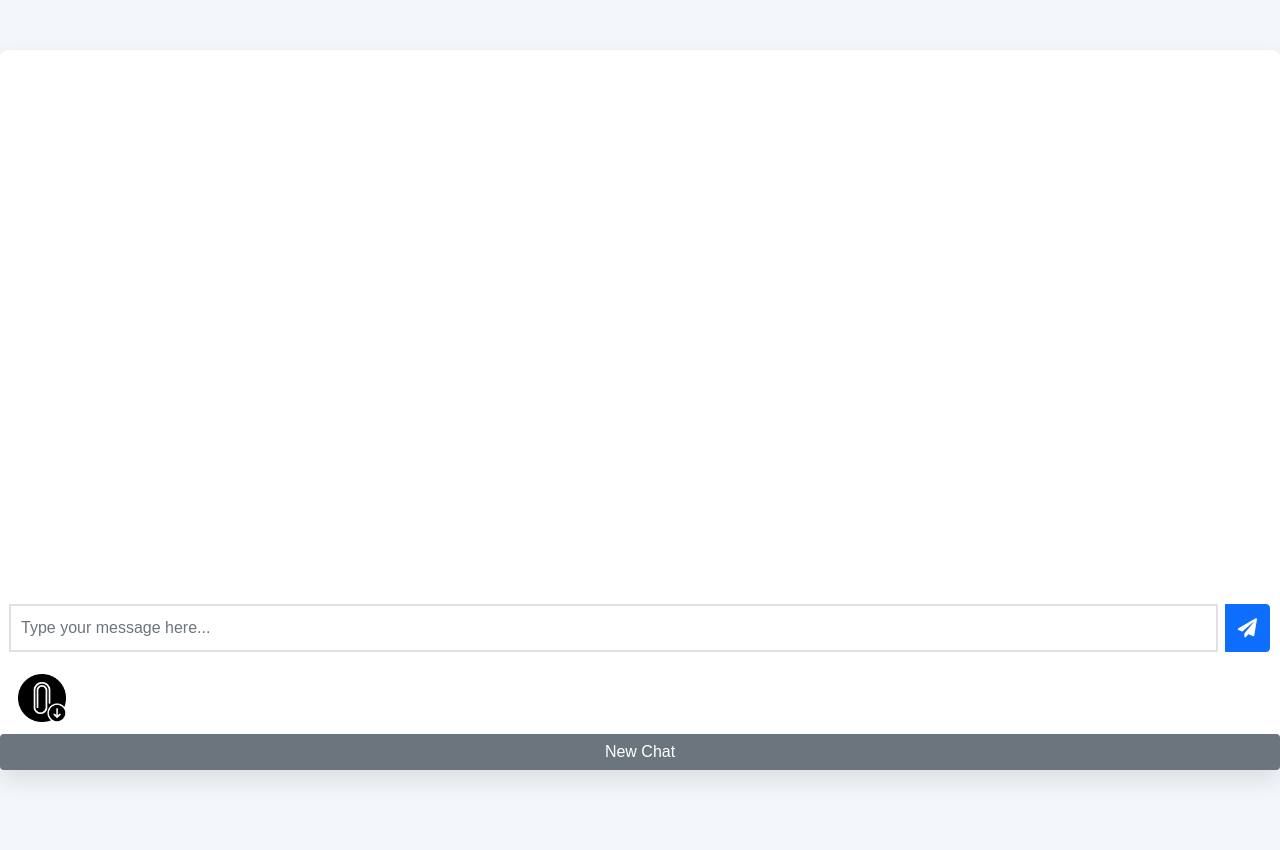
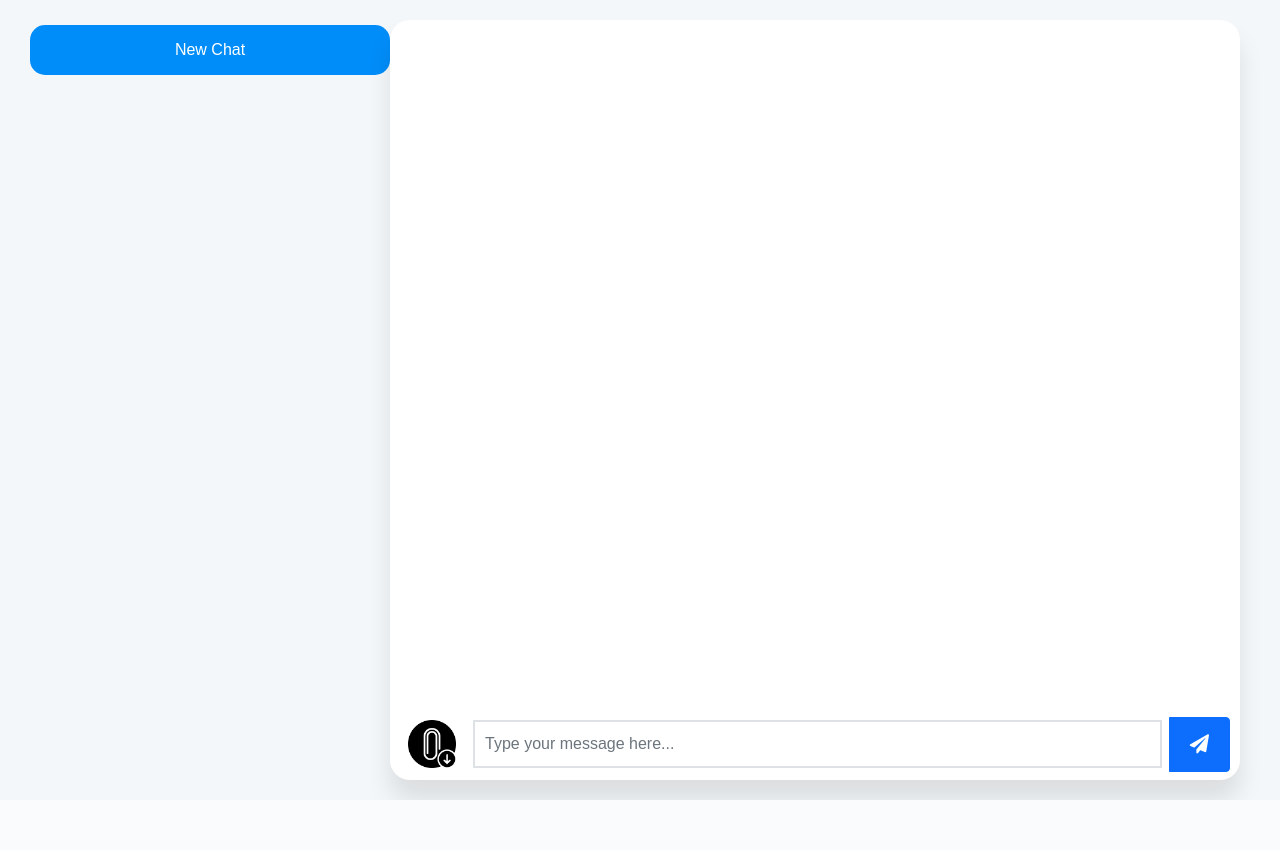
Before and after one commit to blinkswag/Bid_Scope, a Flask app: page / in a window 1280 px wide. After the commit the page ends 800 px from the top, so only its background shows below. Run offline with Flask 3, Linux system fonts and the light colour scheme; some libraries are stand-ins or nearby versions.

Commit message:
New Chat Button

```diff
--- a/app/templates/index.html
+++ b/app/templates/index.html
@@ -6,6 +6,7 @@
     <link href="https://cdn.jsdelivr.net/npm/bootstrap@5.1.3/dist/css/bootstrap.min.css" rel="stylesheet">
     <link rel="stylesheet" href="https://cdnjs.cloudflare.com/ajax/libs/font-awesome/6.0.0-beta3/css/all.min.css">
     <link rel="stylesheet" href="https://cdnjs.cloudflare.com/ajax/libs/font-awesome/5.15.1/css/all.min.css">
+
     <script src="https://cdn.lordicon.com/lordicon.js"></script>
     <style>
         body, html {
@@ -14,16 +15,33 @@
             font-family: 'Arial', sans-serif;
             background: #f4f7f9; /* Light grey background */
         }
+        .main-container {
+    display: flex; /* Enables flexbox layout */
+    align-items: start; /* Aligns children at the start of the container vertically */
+    justify-content: space-between; /* Spreads children across the horizontal space */
+    padding: 20px; /* Adds some padding around the containers */
+}
+
+.new-chat-container {
+            text-align: left; /* Aligns the button to the left */
+            padding-left: 10px; /* Gives some space from the left edge of the page */
+            margin-bottom: 10px; /* Distance between the button and the chat container */
+            margin-top: 5px; /* Moves the button down by 100 pixels */
+        }
+
     .chat-container {
-            max-width: 1500px; /* Adjust this value to increase or decrease the width */
-            margin: 50px 0 50px auto; /* Updated margin for right alignment */
-            height: 90vh;
+        flex: 3; /* Allows the container to take more space than the new chat container */
+        height: 95vh; /* Existing styles */
+        max-width: 1600px; /* Limit maximum width */
         display: flex;
         flex-direction: column;
         background: white;
-            border-radius: 8px;
-            box-shadow: 0 10px 25px rgba(0,0,0,0.1);
+        border-radius: 20px;
+        box-shadow: 0 20px 25px rgba(0,0,0,0.1);
+        padding-right: 10px;
+        margin-right: 20px;
     }
+
     #chatWindow {
         flex-grow: 1;
         overflow-y: auto;
@@ -43,7 +61,7 @@
     .message {
             padding: 10px 15px;
             border-radius: 20px;
-            margin-bottom: 10px;
+            margin-bottom: 0px;
             max-width: 80%;
             word-wrap: break-word;
         }
@@ -62,7 +80,9 @@
             border-radius: 20px 20px 20px 0;
         }
         .input-group {
-            padding: 10px;
+            display: flex;
+            align-items: center; /* Ensures vertical alignment among items */
+            /* gap: 100px; Adds space between elements */
         }
         input[type="text"] {
             flex: 1;
@@ -96,7 +116,7 @@
     display: inline-flex;
     align-items: center;
     justify-content: center;
-    gap: 5px; /* Space between icon and text */
+    gap: 2px; /* Space between icon and text */
     cursor: pointer;
 }
 
@@ -117,14 +137,23 @@ input[type="file"] {
 }
 
 label[for="fileUpload"] {
+    background: none;
+    border: none;
+    cursor: pointer;
+}
+
+label[for="fileUpload"] {
     background: none; /* Removes any background styling */
     border: none; /* Removes border */
 }
 
         #newThreadBtn {
-            background-color: #6c757d; /* Bootstrap's default grey */
+            background-color: #018df9; /* Bootstrap's default grey */
             color: white; /* Ensuring text is visible on grey background */
             border: none; /* Optional: Removes any default border */
+            width: 360px; /* Set the width of the button */
+            height: 50px;
+            border-radius: 15px;
         }
 
         #newThreadBtn:hover {
@@ -182,7 +211,11 @@ label[for="fileUpload"] {
             width: auto; /* Maintain aspect ratio */
             transition: transform 0.2s; /* Smooth transform on hover */
         }
-
+        .send-button {
+            height: 55px; /* Set the height of the button */
+            align-items: center; /* Center the icon vertically inside the button */
+            padding: 0 20px; /* Adjust padding for better visual appearance */
+        }
         .file-icon:hover {
             transform: scale(1.1); /* Slightly enlarge the icon on hover */
         }
@@ -205,6 +238,10 @@ label[for="fileUpload"] {
 <!-- <title>Chatbot</title>  -->
 </head>
 <body>
+    <div class="main-container">
+        <div class="new-chat-container">
+            <button type="button" id="newThreadBtn" class="btn" aria-label="Start New Chat">New Chat</button>
+        </div>
         <div class="chat-container">
         <!-- <h2 class="text-center">Chatbot</h2> -->
         <div id="chatWindow" class="d-flex flex-column">
@@ -213,19 +250,27 @@ label[for="fileUpload"] {
             </div>
         </div>
         <form id="chatForm" class="input-group">
+            <!-- File Upload Button -->
+            <label for="fileUpload" class="btn btn-light">
+                <img src="static/attachment.png" alt="Attach file" class="file-icon">
+                <input type="file" id="fileUpload" style="display: none;">
+            </label>
+            <!-- Hidden Thread ID Input -->
             <input type="hidden" id="threadId" name="thread_id">
+            <!-- Message Input Field -->
             <input type="text" id="messageInput" class="form-control" placeholder="Type your message here..." required>
-            <button class="btn btn-primary" type="submit" aria-label="Send"><i class="fas fa-paper-plane"></i></button>
+            <!-- Send Message Button -->
+            <button class="btn btn-primary send-button" type="submit" aria-label="Send"><i class="fas fa-paper-plane"></i></button>
         </form>
         <!-- Separate form for file uploads -->
-        <form id="fileUploadForm" class="form-inline">
+        <!-- <form id="fileUploadForm" class="form-inline">
             <label for="fileUpload" class="btn btn-light">
                 <img src="static/attachment.png" alt="Attach file" class="file-icon">
                 <input type="file" id="fileUpload" style="display: none;" required>
             </label>
-        </form>
+        </form> -->
 
-        <button type="button" id="newThreadBtn" class="btn" aria-label="Start New Chat">New Chat</button>
+        <!-- <button type="button" id="newThreadBtn" class="btn" aria-label="Start New Chat">New Chat</button> -->
     </div>
 
     <script src="https://code.jquery.com/jquery-3.6.0.min.js"></script>
```
Lines whose indentation alone changed are shown as unchanged.
